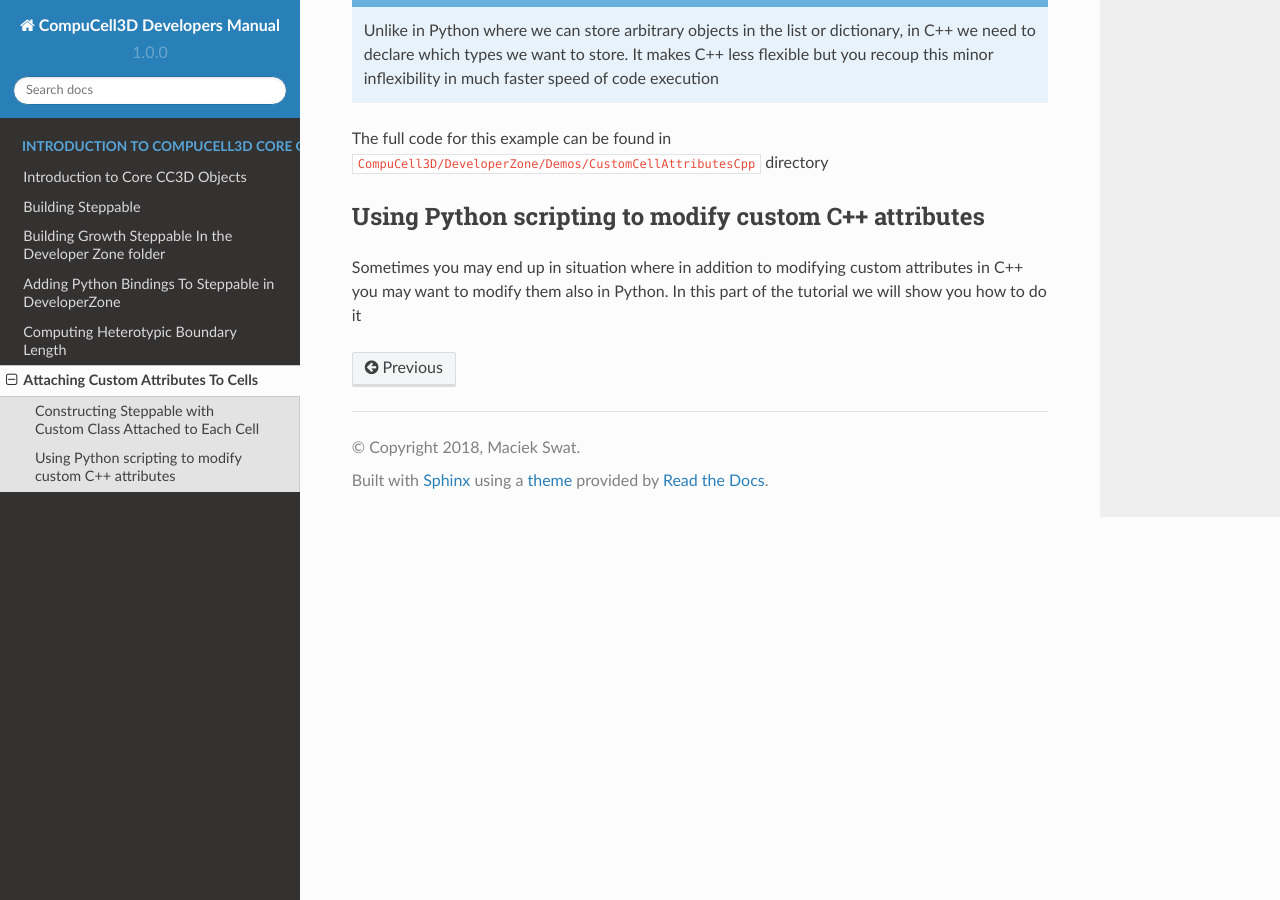
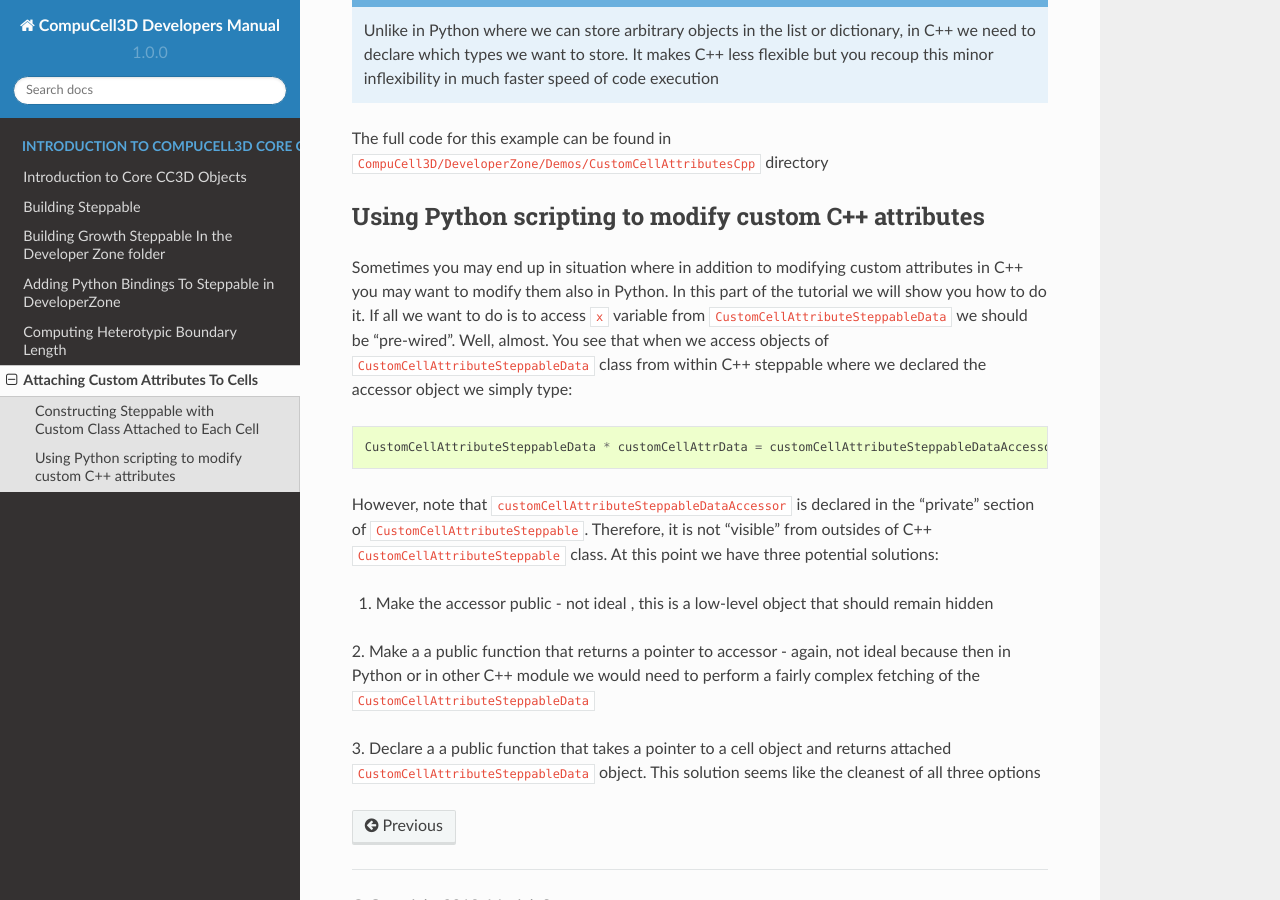
Before and after one commit to CompuCell3D/CompuCell3DDevelopersManual, a Sphinx documentation site: the page built from docs/attaching_attributes_to_cells.rst, in a window 1280 px wide and 900 px high, scrolled down 8470 px. Built offline with Sphinx 7.4.7 and the Read the Docs theme 2.0.0, drawn with Linux system fonts in a browser that asks for light colours.

Commit message:
added new material

```diff
--- a/docs/attaching_attributes_to_cells.rst
+++ b/docs/attaching_attributes_to_cells.rst
@@ -420,7 +420,26 @@
 ------------------------------------------------------
 
 Sometimes you may end up in situation where in addition to modifying custom attributes in C++ you may want to modify
-them also in Python. In this part of the tutorial we will show you how to do it
+them also in Python. In this part of the tutorial we will show you how to do it. If all we want to do is to access ``x``
+variable from ``CustomCellAttributeSteppableData`` we should be "pre-wired". Well, almost. You see that when we
+access objects of ``CustomCellAttributeSteppableData`` class from within C++ steppable where we declared the accessor
+object we simply type:
+
+.. code-block:: c++
+
+    CustomCellAttributeSteppableData * customCellAttrData = customCellAttributeSteppableDataAccessor.get(cell->extraAttribPtr)
+
+However, note that ``customCellAttributeSteppableDataAccessor`` is declared in the "private" section of
+``CustomCellAttributeSteppable``. Therefore,  it is not "visible" from outsides of C++ ``CustomCellAttributeSteppable``
+class. At this point we have three potential solutions:
+
+1. Make the accessor public - not ideal , this is a low-level object that should remain hidden
+
+2. Make a a public function that returns a pointer to accessor - again, not ideal because then in Python or in other
+C++ module we would need to perform a fairly complex fetching of the ``CustomCellAttributeSteppableData``
+
+3. Declare a a public function that takes a pointer to a cell object and returns attached ``CustomCellAttributeSteppableData``
+object. This solution seems like the cleanest of all three options
 
 
 .. |custom_attrs_01| image:: images/custom_attrs_01.png
```
